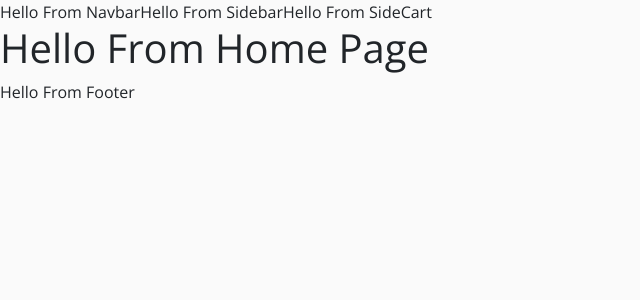
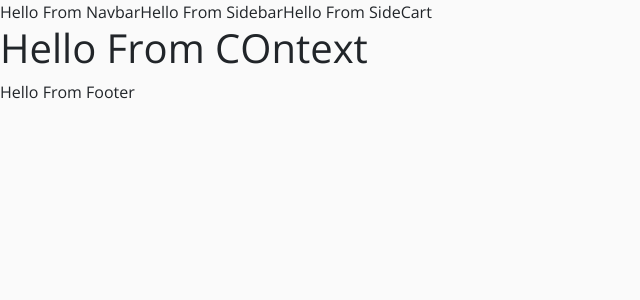
Before and after one commit to anant-prasad/tech-store, a React (Create React App) app: page / in a window 1280 px wide. Shown: the top 300 px of the page, without its empty margins (0-640 px from the left). Built offline with nearby package versions, Linux system fonts and the light colour scheme.

Commit message:
Context API setup

```diff
--- /dev/null
+++ b/src/context/context.js
@@ -0,0 +1,22 @@
+import React, { Component } from 'react';
+
+const ProductContext = React.createContext();
+
+
+
+class ProductProvider extends Component{
+    render(){
+        return (
+
+        <ProductContext.Provider value="Hello From COntext">
+            {this.props.children}
+
+        </ProductContext.Provider>
+
+
+        );
+}
+}
+
+const ProductConsumer = ProductContext.Consumer;
+export { ProductProvider, ProductConsumer };
--- /dev/null
+++ b/src/context/package.json
@@ -0,0 +1,3 @@
+{
+    "main": "context.js"
+}
--- a/src/index.js
+++ b/src/index.js
@@ -4,12 +4,16 @@ import ReactDOM from 'react-dom';
 import App from './App';
 import * as serviceWorker from './serviceWorker';
 import { BrowserRouter as Router } from 'react-router-dom';
+import {ProductProvider} from './context'
 
 ReactDOM.render(
   <React.StrictMode>
+    <ProductProvider>
     <Router>
     <App />
     </Router>
+    </ProductProvider>
+
   </React.StrictMode>,
   document.getElementById('root')
 );
--- a/src/pages/HomePage.js
+++ b/src/pages/HomePage.js
@@ -1,9 +1,13 @@
-import React from 'react'
+import React from 'react';
+import { ProductConsumer } from '../context'
 
 export default function HomePage() {
     return (
         <>
-        <h1>Hello From Home Page</h1>
+        <ProductConsumer>
+            {value => <h1>{value}</h1>}
+            </ProductConsumer>
+
     </>
     )
 }
```
